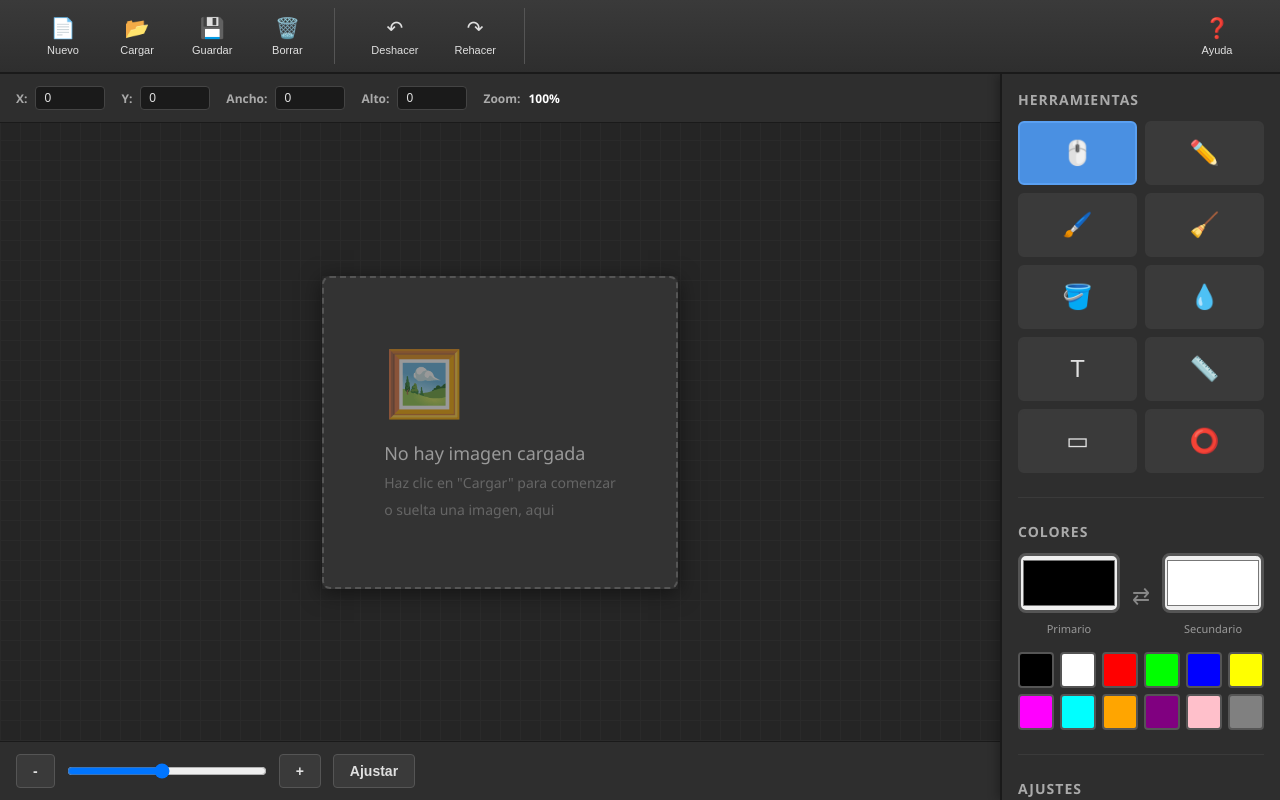
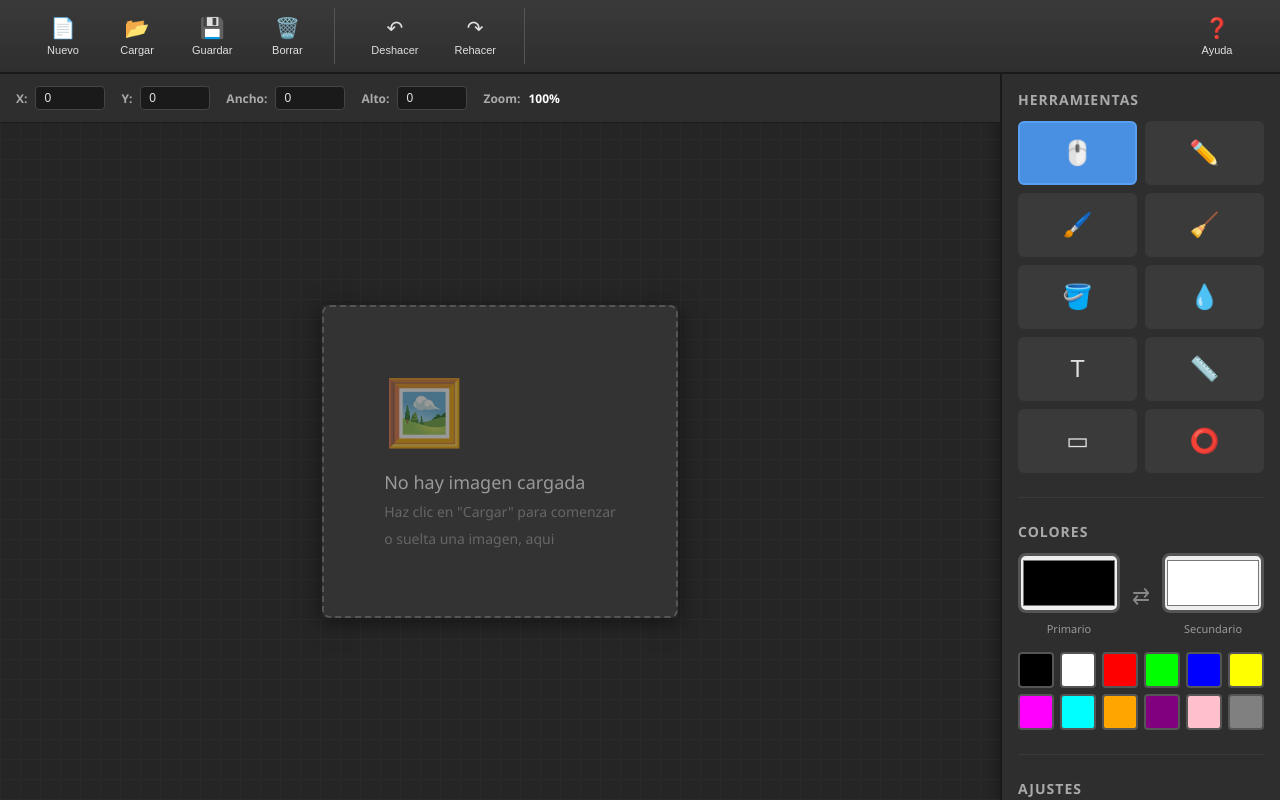
Before and after one commit to NeytanCrispin/ProyectoFecocyt, a Flask app: page / in a window 1280 px wide. Run offline with Flask 3, Linux system fonts and the light colour scheme.

Commit message:
Guardando progreso

```diff
--- a/static/css/estilos.css
+++ b/static/css/estilos.css
@@ -115,6 +115,8 @@ body {
     padding: 12px 16px;
     background: #2e2e2e;
     border-bottom: 1px solid #1a1a1a;
+    position: relative;   /* obligatorio */
+    z-index: 10;          /* para que esté encima */
 }
 
 .info-group {
@@ -150,7 +152,7 @@ body {
     display: flex;
     justify-content: center;
     align-items: center;
-    overflow: auto;
+    overflow: hidden;
     padding: 20px;
     background:
         repeating-linear-gradient(
@@ -207,15 +209,6 @@ body {
 .empty-hint {
     font-size: 14px !important;
     color: #666 !important;
-}
-
-.canvas-controls {
-    display: flex;
-    align-items: center;
-    gap: 12px;
-    padding: 12px 16px;
-    background: #2e2e2e;
-    border-top: 1px solid #1a1a1a;
 }
 
 .control-btn {
--- a/static/js/area_workspace/cargar_imagen.js
+++ b/static/js/area_workspace/cargar_imagen.js
@@ -23,6 +23,11 @@ wrapper.addEventListener("drop", (e) => {
         canvas.width = img.width;
         canvas.height = img.height;
 
+        // Actualizar los valores de Alto y Ancho en el HTML
+        document.getElementById("img-width").value = img.width;
+        document.getElementById("img-height").value = img.height;
+
+
         // Mostrar canvas y ocultar mensaje vacío
         emptyState.style.display = "none";
         canvas.style.display = "block";
--- /dev/null
+++ b/static/js/area_workspace/coor_mouse.js
@@ -0,0 +1,12 @@
+import { canvas, ctx, emptyState, wrapper } from '/static/js/shared_elements.js';
+
+// Detectar posición del mouse en el canvas y actualizar X/Y
+canvas.addEventListener("mousemove", (e) => {
+    const rect = canvas.getBoundingClientRect();
+
+    const x = Math.floor(e.clientX - rect.left);
+    const y = Math.floor(e.clientY - rect.top);
+
+    document.getElementById("pos-x").value = x;
+    document.getElementById("pos-y").value = y;
+});
--- /dev/null
+++ b/static/js/area_workspace/move_visual_image.js
@@ -0,0 +1,53 @@
+import { canvas, ctx, emptyState, wrapper } from '/static/js/shared_elements.js';
+
+const workspace = document.querySelector(".workspace");
+
+// Transformaciones
+let scale = 1;           // Zoom actual
+let posX = 0, posY = 0;  // Offset (pan)
+let isPanning = false;
+let startX = 0, startY = 0;
+
+// Aplicar la transformación CSS
+function updateTransform() {
+    workspace.style.transform = `translate(${posX}px, ${posY}px) scale(${scale})`;
+    workspace.style.transformOrigin = "0 0";  // Importante
+}
+
+// -----------------------------
+//  🔍 ZOOM (Ctrl + Rueda)
+// -----------------------------
+workspace.addEventListener("wheel", (e) => {
+    if (!e.ctrlKey) return;  // Solo si presiona CTRL
+
+    e.preventDefault();
+
+    const delta = e.deltaY > 0 ? -0.1 : 0.1; // Rueda hacia arriba = zoom in
+    scale = Math.min(Math.max(scale + delta, 0.2), 5); // límites de zoom
+
+    updateTransform();
+});
+
+// -----------------------------
+//  ✋ PAN (Ctrl + Clic y arrastrar)
+// -----------------------------
+workspace.addEventListener("mousedown", (e) => {
+    if (!e.ctrlKey || e.button !== 0) return; // Solo click izquierdo + ctrl
+
+    isPanning = true;
+    startX = e.clientX - posX;
+    startY = e.clientY - posY;
+});
+
+window.addEventListener("mousemove", (e) => {
+    if (!isPanning) return;
+
+    posX = e.clientX - startX;
+    posY = e.clientY - startY;
+
+    updateTransform();
+});
+
+window.addEventListener("mouseup", () => {
+    isPanning = false;
+});
--- a/templates/canvas_area.html
+++ b/templates/canvas_area.html
@@ -40,11 +40,4 @@
         </div>
     </div>
 
-    <!-- Controles de zoom inferiores -->
-    <div class="canvas-controls">
-        <button class="control-btn" id="zoom-out">-</button>
-        <input type="range" id="zoom-slider" min="10" max="200" value="100">
-        <button class="control-btn" id="zoom-in">+</button>
-        <button class="control-btn" id="zoom-fit">Ajustar</button>
-    </div>
 </div>
--- a/templates/index.html
+++ b/templates/index.html
@@ -28,6 +28,8 @@
     </div>
     <script src="{{ url_for('static', filename='js/app.js') }}"></script>
 
+    <script type="module" src="{{ url_for('static', filename='js/area_workspace/move_visual_image.js') }}"></script>
+    <script type="module" src="{{ url_for('static', filename='js/area_workspace/coor_mouse.js') }}"></script>
     <script type="module" src="{{ url_for('static', filename='js/shared_elements.js') }}"></script>
     <script type="module" src="{{ url_for('static', filename='js/area_workspace/cargar_imagen.js') }}"></script>
 </body>
```
